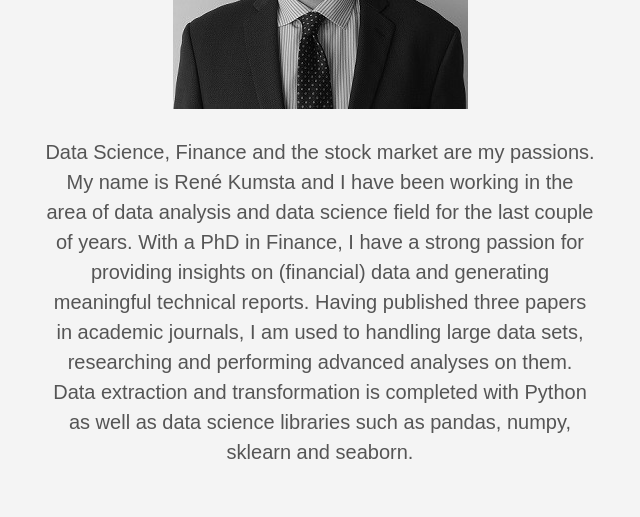
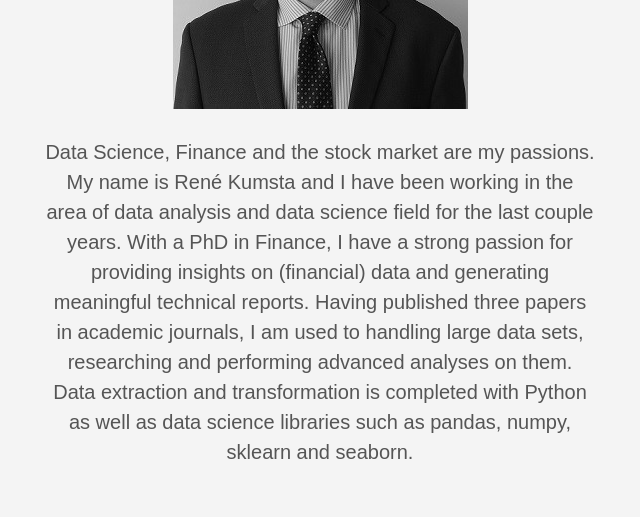
Before and after one commit to greengamma/Portfolio, a plain HTML site: page about/index.html in a window 1280 px wide. Shown: the part 880-1397 px from the top of the page, 320-960 px from the left. Drawn offline with Linux system fonts and the light colour scheme.

Commit message:
Add files via upload

```diff
--- a/about/index.html
+++ b/about/index.html
@@ -140,7 +140,7 @@
     <section class="cf ph3 ph5-l pv3 pv4-l f4 tc-l center measure-wide lh-copy mid-gray"><figure><img src="https://greengamma.github.io/portfolio/images/rene.jpg"/>
 </figure>
 
-<p>Data Science, Finance and the stock market are my passions. My name is René Kumsta and I have been working in the area of data analysis and data science field for the last couple of years. With a PhD in Finance, I have a strong passion for providing insights on (financial) data and generating meaningful technical reports. Having published three papers in academic journals, I am used to handling large data sets, researching and performing advanced analyses on them. Data extraction and transformation is completed with Python as well as data science libraries such as pandas, numpy, sklearn and seaborn.</p>
+<p>Data Science, Finance and the stock market are my passions. My name is René Kumsta and I have been working in the area of data analysis and data science field for the last couple years. With a PhD in Finance, I have a strong passion for providing insights on (financial) data and generating meaningful technical reports. Having published three papers in academic journals, I am used to handling large data sets, researching and performing advanced analyses on them. Data extraction and transformation is completed with Python as well as data science libraries such as pandas, numpy, sklearn and seaborn.</p>
 </section>
     <section class="flex-ns flex-wrap justify-around mt5">
 
```
